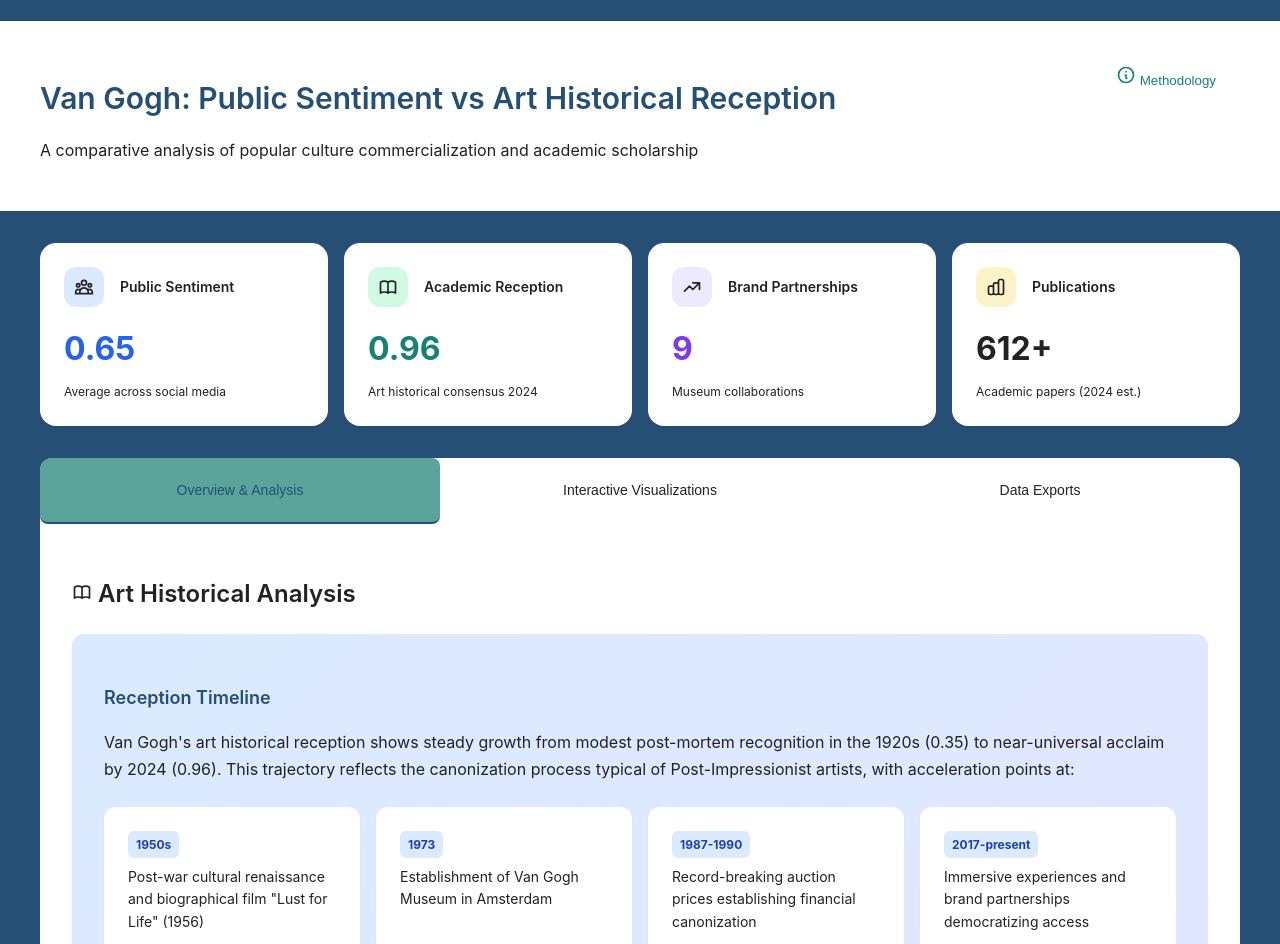
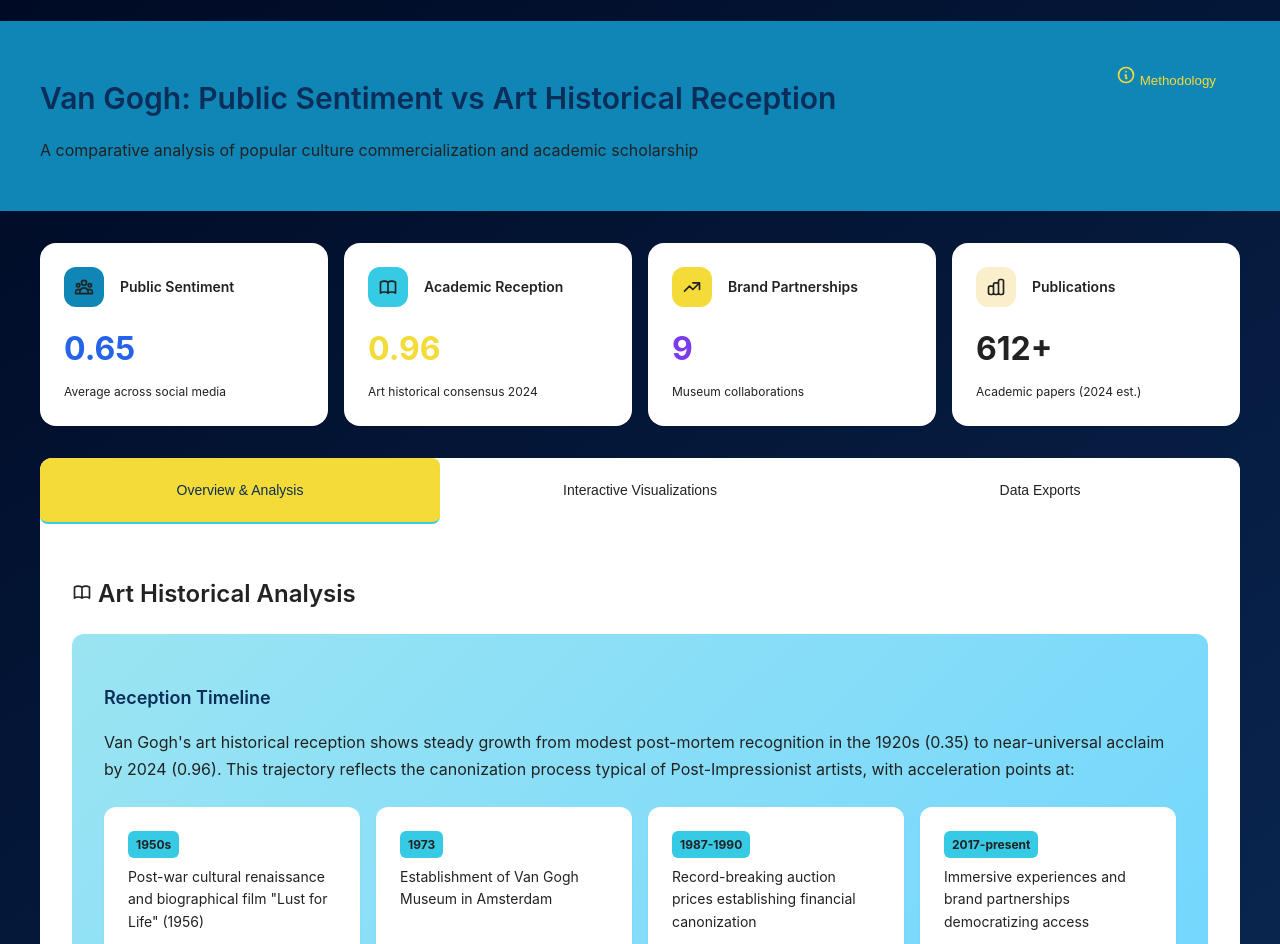
Before and after one commit to JJLindsey/vangogh-sentiment, a Vue app: page / in a window 1280 px wide. Shown: the top 944 px of the page. Built offline with nearby package versions, Linux system fonts and the light colour scheme.

Commit message:
update theme colours and revise naming

```diff
--- a/src/assets/theme.css
+++ b/src/assets/theme.css
@@ -1,8 +1,10 @@
 :root {
-  --primary-color: #254f75;
-  --bg-color: #fafafa;
+  --primary-color: #0a2e59;
+  --bg-color: #fbefcb;
+  --secondary-color: #0f86b6;
   --text-color: #222;
-  --accent-color: #198074;
+  --accent-color: #f5db37;
+  --cta-color: #37cae5;
   /* Semantic colors */
   --success: #10b981;
   --warning: #f59e0b;
@@ -30,7 +32,8 @@
 }
 
 body {
-  background: var(--primary-color);
+  /* background: var(--primary-color); */
+  background: linear-gradient(145deg,rgba(0, 10, 36, 1) 0%, rgba(18, 63, 119, 1) 35%, rgba(15, 134, 182, 1) 100%);
   color: var(--text-color);
   font-family: "Inter", "Helvetica Neue", sans-serif;
   line-height: 1.6;
@@ -80,7 +83,7 @@ button:hover, .button:hover {
 
 .btn-close {
   background: transparent;
-  color: currentColor;
+  color: var(--text-color);
   padding: 0.25rem;
   font-size: 1.5rem;
   line-height: 1;
@@ -90,7 +93,7 @@ button:hover, .button:hover {
 }
 
 .btn-close:hover {
-  background: rgba(255, 255, 255, 0.1);
+  background: rgba(208, 8, 8, 0.1);
   transform: none;
   box-shadow: none;
 }
@@ -107,7 +110,7 @@ button:hover, .button:hover {
 }
 
 .dashboard-header {
-  background: white;
+  background: var(--secondary-color);
   border-bottom: 1px solid var(--gray-200);
   box-shadow: var(--shadow-sm);
   padding: var(--spacing-xl) 0;
@@ -232,10 +235,10 @@ button:hover, .button:hover {
   justify-content: center;
 }
 
-.metric-icon-blue { background: #dbeafe; }
-.metric-icon-teal { background: #d1fae5; }
-.metric-icon-accent { background: #ede9fe; }
-.metric-icon-gold { background: #fef3c7; }
+.metric-icon-sentiment { background: var(--secondary-color); }
+.metric-icon-academic { background: var(--cta-color); }
+.metric-icon-brand { background: var(--accent-color); }
+.metric-icon-publications { background: var(--bg-color); }
 
 .metric-label {
   font-size: 0.875rem;
@@ -289,16 +292,16 @@ button:hover, .button:hover {
 }
 
 .tab-button:hover {
-  background: var(--accent-color);
+  background: var(--cta-color);
   color: var(--text-color);
   transform: none;
   box-shadow: none;
 }
 
 .tab-button.active {
-  background: #198074b6;
+  background: var(--accent-color);
   color: var(--primary-color);
-  border-bottom-color: var(--primary-color);
+  border-bottom-color: var(--cta-color);
 }
 
 .tab-content {
@@ -315,12 +318,12 @@ button:hover, .button:hover {
 }
 
 .timeline-card {
-  background: linear-gradient(135deg, #dbeafe 0%, #e0e7ff 100%);
+  background: linear-gradient(135deg,rgba(55, 202, 229, 0.5) 0%, rgba(22, 187, 252, 0.6) 100%);
   border-color: #bfdbfe;
 }
 
 .commercialization-card {
-  background: linear-gradient(135deg, #fcfbe7 0%, #fff8e8 100%);
+  background: linear-gradient(135deg, #FBEFCB 0%, #fff8e8 100%);
   border-color: #fbf9cf;
 }
 
@@ -358,8 +361,8 @@ button:hover, .button:hover {
 }
 
 .timeline-badge {
-  background: #dbeafe;
-  color: #1e40af;
+  background: var(--cta-color);
+  color: var(--text-color);
   font-weight: 700;
   font-size: 0.75rem;
   padding: var(--spacing-xs) var(--spacing-sm);
--- a/src/views/VanGoghData.vue
+++ b/src/views/VanGoghData.vue
@@ -68,7 +68,7 @@
         <!-- <div class="metrics-grid"> -->
           <div class="metric-card">
             <div class="metric-header">
-              <div class="metric-icon metric-icon-blue">
+              <div class="metric-icon metric-icon-sentiment">
                 <svg class="icon" fill="none" stroke="currentColor" viewBox="0 0 24 24">
                   <path stroke-linecap="round" stroke-linejoin="round" stroke-width="2" d="M17 20h5v-2a3 3 0 00-5.356-1.857M17 20H7m10 0v-2c0-.656-.126-1.283-.356-1.857M7 20H2v-2a3 3 0 015.356-1.857M7 20v-2c0-.656.126-1.283.356-1.857m0 0a5.002 5.002 0 019.288 0M15 7a3 3 0 11-6 0 3 3 0 016 0zm6 3a2 2 0 11-4 0 2 2 0 014 0zM7 10a2 2 0 11-4 0 2 2 0 014 0z"/>
                 </svg>
@@ -81,7 +81,7 @@
 
           <div class="metric-card">
             <div class="metric-header">
-              <div class="metric-icon metric-icon-teal">
+              <div class="metric-icon metric-icon-academic">
                 <svg class="icon" fill="none" stroke="currentColor" viewBox="0 0 24 24">
                   <path stroke-linecap="round" stroke-linejoin="round" stroke-width="2" d="M12 6.253v13m0-13C10.832 5.477 9.246 5 7.5 5S4.168 5.477 3 6.253v13C4.168 18.477 5.754 18 7.5 18s3.332.477 4.5 1.253m0-13C13.168 5.477 14.754 5 16.5 5c1.747 0 3.332.477 4.5 1.253v13C19.832 18.477 18.247 18 16.5 18c-1.746 0-3.332.477-4.5 1.253"/>
                 </svg>
@@ -94,7 +94,7 @@
           <!-- Brand card-->
           <div class="metric-card">
             <div class="metric-header">
-              <div class="metric-icon metric-icon-accent">
+              <div class="metric-icon metric-icon-brand">
                 <svg class="icon" fill="none" stroke="currentColor" viewBox="0 0 24 24">
                   <path stroke-linecap="round" stroke-linejoin="round" stroke-width="2" d="M13 7h8m0 0v8m0-8l-8 8-4-4-6 6"/>
                 </svg>
@@ -107,7 +107,7 @@
 
           <div class="metric-card">
             <div class="metric-header">
-              <div class="metric-icon metric-icon-gold">
+              <div class="metric-icon metric-icon-publications">
                 <svg class="icon" fill="none" stroke="currentColor" viewBox="0 0 24 24">
                   <path stroke-linecap="round" stroke-linejoin="round" stroke-width="2" d="M9 19v-6a2 2 0 00-2-2H5a2 2 0 00-2 2v6a2 2 0 002 2h2a2 2 0 002-2zm0 0V9a2 2 0 012-2h2a2 2 0 012 2v10m-6 0a2 2 0 002 2h2a2 2 0 002-2m0 0V5a2 2 0 012-2h2a2 2 0 012 2v14a2 2 0 01-2 2h-2a2 2 0 01-2-2z"/>
                 </svg>
@@ -176,6 +176,7 @@
                   </div>
                 </div>
               </div>
+
                <!-- Commercialization Section -->
               <div class="content-card commercialization-card">
                 <h3 class="card-title">Commercialization as Cultural Indicator</h3>
@@ -204,6 +205,15 @@
                   </div>
                 </div>
               </div>
+              <!--Time Line-->
+              <div class="card-contnet">
+                <Timeline />
+              </div>
+               <!-- Brand Logos-->
+               <div class="content-card">
+                <LogoGrid />
+               </div>
+
             </section>
           </div>
 
@@ -425,13 +435,17 @@ import SentimentLineChart from '@/components/SentimentLineChart.vue';
 //import HistoricalReceptionChart from '@/components/HistoricalReceptionChart.vue';
 import ComparisonChart from '@/components/ComparisonChart.vue';
 import BrandCollaborationChart from '@/components/BrandCollaborationChart.vue';
+import LogoGrid from '@/components/LogoGrid.vue';
+import Timeline from '@/components/Timeline.vue';
 
 export default {
   components: {
     SentimentLineChart,
     //HistoricalReceptionChart,
     ComparisonChart,
-    BrandCollaborationChart
+    BrandCollaborationChart,
+    Timeline,
+    LogoGrid,
   },
   data() {
     return {
```
